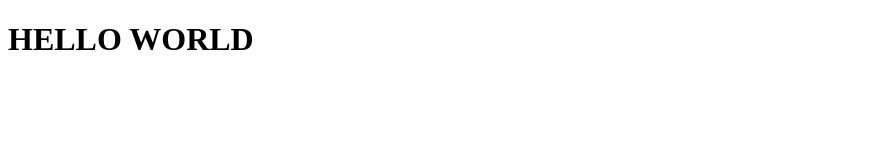
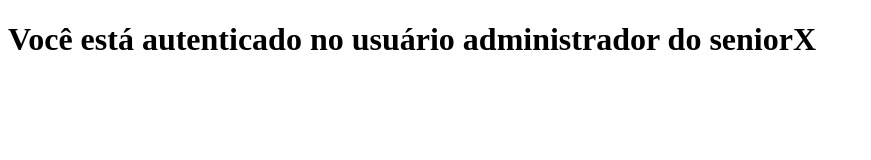
Before and after one commit to pumex3/SeniorAuthenticate, a plain HTML site: page hello.html in a window 1280 px wide. Shown: the whole page, without its empty margins (0-871 px from the left). Drawn offline with Linux system fonts and the light colour scheme.

Commit message:
Update hello.html

```diff
--- a/hello.html
+++ b/hello.html
@@ -7,6 +7,6 @@
     <title>hello</title>
 </head>
 <body>
-    <h1>HELLO WORLD</h1>
+    <h1>Você está autenticado no usuário administrador do seniorX</h1>
 </body>
 </html>
```
